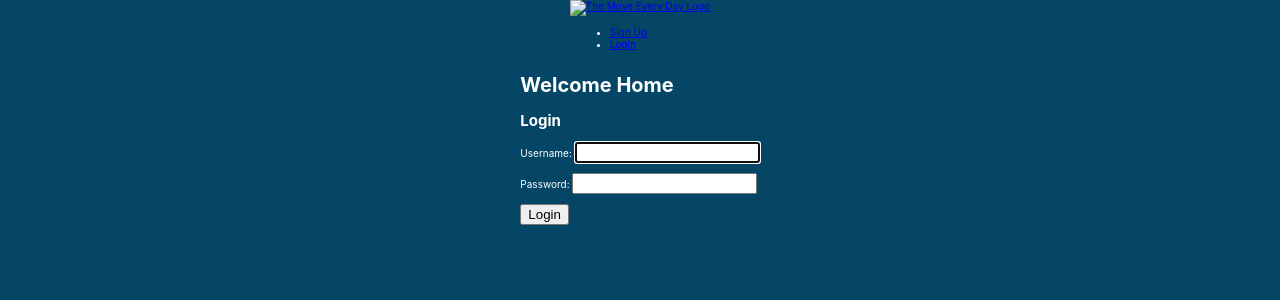
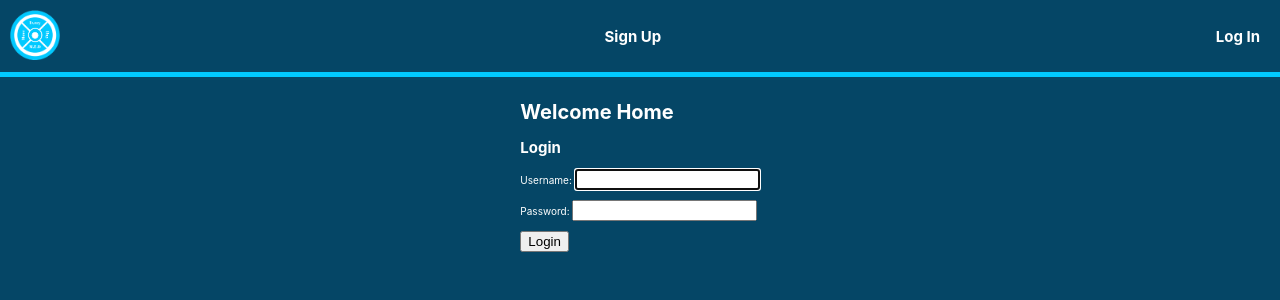
Before and after one commit to njmanning212/move-every-day, a Django app: page / in a window 1280 px wide. Shown: the top 300 px of the page. Run offline with Django 4.2, Linux system fonts and the light colour scheme.

Commit message:
create and import logo, adjust nav bar css and display

```diff
--- a/main_app/static/css/base.css
+++ b/main_app/static/css/base.css
@@ -27,3 +27,46 @@ body {
   --blue: rgba(1, 201, 255, 1);
   --light-blue: rgba(228, 238, 244, 1);
 }
+
+.logo {
+  width: 50px;
+}
+
+header, nav {
+  width: 100%;
+}
+
+nav {
+  border-bottom: solid 5px var(--blue);
+}
+
+.nav-links {
+  display: flex;
+  flex-direction: row;
+  align-items: center;
+  justify-content: flex-start;
+  list-style: none;
+  margin: 10px;
+  padding: 0;
+}
+
+.link > li > a {
+  text-decoration: none;
+  color: white;
+  font-size: 1.5rem;
+  font-weight: bold;
+  margin: 0 10px;
+  text-align: center;
+}
+
+.link > li > a:hover {
+  color: var(--blue);
+}
+
+.logout {
+  margin-left: auto;
+}
+
+main {
+  margin-top: 10px;
+}
--- a/main_app/templates/base.html
+++ b/main_app/templates/base.html
@@ -21,24 +21,43 @@
 </head>
 <body>
   <header>
-    <div class="header-logo-container">
-      <a href="{% url 'home' %}">
-        <img
-          src=""
-          alt="The Move Every Day Logo"
-        >
-      </a>
-    </div>
     <nav>
-      <ul class="menu">
+      <ul class="nav-links">
         {% if user.is_authenticated %}
-          <li><a href="">My Programs</a></li>
+        <div class="link">
+          <a href="{% url 'home' %}">
+            <img
+              src="{% static 'images/med_logo.png' %}"
+              alt="The Move Every Day Logo"
+              class="logo"
+            >
+          </a>
+        </div>
+        <div class="link">
           <li><a href="{% url 'exercise-index' %}">All Exercises</a></li>
+        </div>
+        <div class="link">
           <li><a href="{% url 'exercise-create' %}">Add Exercise</a></li>
+        </div>
+        <div class="link logout">
           <li><a href="{% url 'logout' %}">Log out</a></li>
+        </div>
         {% else %}
+        <div class="link">
+          <a href="{% url 'home' %}">
+            <img
+              src="{% static 'images/med_logo.png' %}"
+              alt="The Move Every Day Logo"
+              class="logo"
+            >
+          </a>
+        </div>
+        <div class="link logout">
           <li><a href="{% url 'signup' %}">Sign Up</a></li>
-          <li><a href="{% url 'home' %}">Login</a></li>
+        </div>
+        <div class="link logout">
+          <li><a href="{% url 'home' %}">Log In</a></li>
+        </div>
         {% endif %}
       </ul>
     </nav>
```
Also changed, not shown: main_app/static/images/med_logo.png (added).
